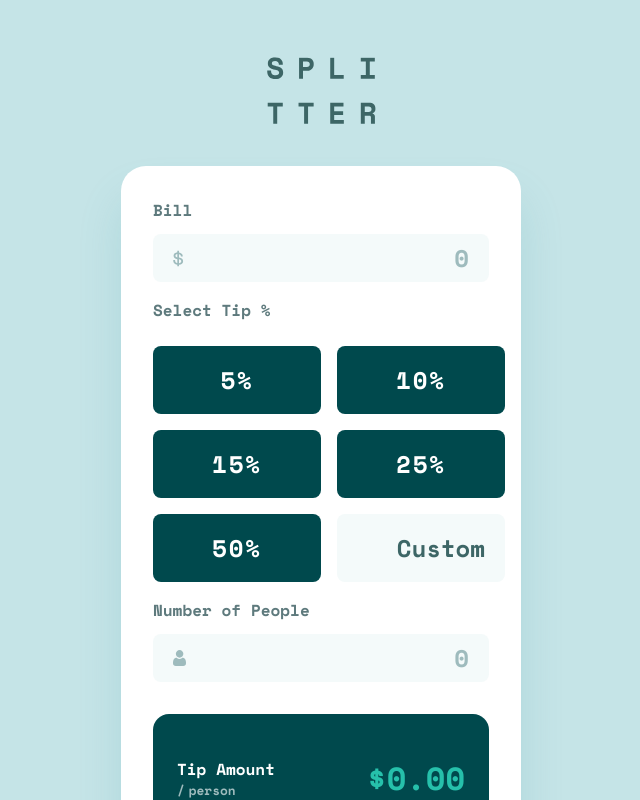
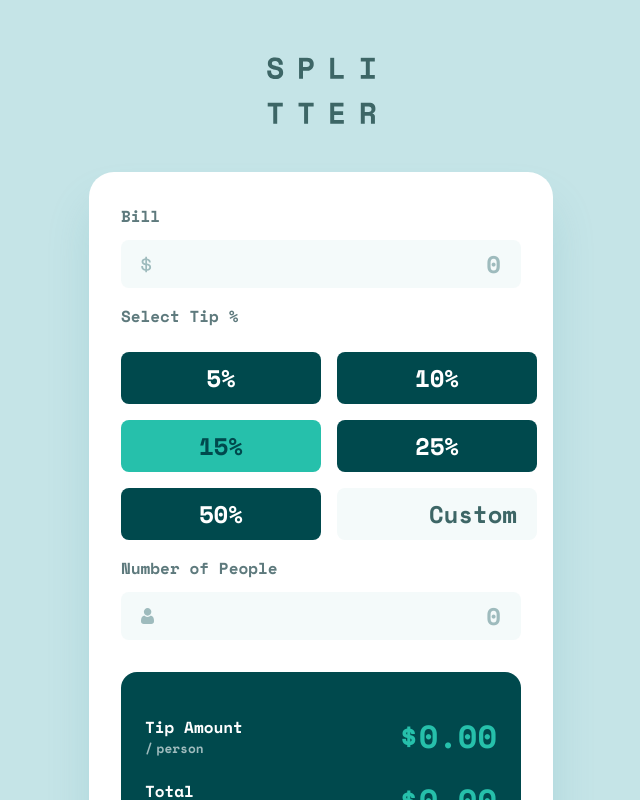
Before and after one commit to eburza/tip-calculator-app, a React (Vite) app: page / in a window 1280 px wide. Shown: the whole page, without its empty margins (319-959 px from the left). Built offline with nearby package versions, Linux system fonts and the light colour scheme.

Commit message:
Add styling to selected tip button

```diff
--- a/App.jsx
+++ b/App.jsx
@@ -8,7 +8,7 @@ export default function App() {
 
     const [ inputBill, setInputBill ] = useState('')
     const [ inputPeople, setInputPeople ] = useState('')
-    const [ percentageSelected, setPercentageSelected ] = useState('')
+    const [ percentageSelected, setPercentageSelected ] = useState(15)
     const [ percentageCustom, setPercentageCustom ] = useState('')
     const [ tipPerPerson, setTipPerPerson ] = useState(0)
     const [ totalPerPerson, setTotalPerPerson ] = useState(0)
@@ -41,11 +41,13 @@ export default function App() {
     function handleInputChangeTipSelected(percentage) {
         setPercentageSelected(percentage)
         setPercentageCustom('')
+        console.log('App: Percentage selected changed to', percentage)
     }
 
-    function handleInputChangeTipCustom(newInput) {
-        setPercentageCustom(newInput)
+    function handleInputChangeTipCustom(percentageCustom) {
+        setPercentageCustom(percentageCustom)
         setPercentageSelected('')
+        console.log('App: Percentage custom changed to', percentageCustom)
     }
 
     function handleReset() {
--- a/components/FormInputComponent.jsx
+++ b/components/FormInputComponent.jsx
@@ -16,7 +16,6 @@ export default function FormInputComponent({name, label, inputData, onInputChang
         htmlFor={name}
         className='form-label'>
             {label}
-        </label>
         <input
         id={name}
         className='form-input'
@@ -26,6 +25,7 @@ export default function FormInputComponent({name, label, inputData, onInputChang
         placeholder='0'
         onInput={handleChange}
         required/>
+        </label>
     </div>
 )
 }
--- a/components/PercentageButtons.jsx
+++ b/components/PercentageButtons.jsx
@@ -2,6 +2,12 @@ import React from 'react'
 import { percentageData } from '../data/percentageData'
 
 export default function PercentageButtons( {percentageSelected, onPercentageSelectedChange, percentageCustom, onPercentageCustomChange} ) {
+
+    function handlePercentageSelectChange (event) {
+        event.preventDefault()
+        const newData = Number(event.target.value)
+        onPercentageSelectedChange(newData)
+    }
 
     function handlePercentageCustomChange(event) {
         event.preventDefault()
@@ -11,14 +17,14 @@ export default function PercentageButtons( {percentageSelected, onPercentageSele
 
     const percentageAmount = percentageData.map(percent => (
         <li key={percent.id}>
-          <label htmlFor={percent.amount}>
+          <label htmlFor={percent.amount} className={percentageSelected === percent.amount ? "selected" : ''}>
             <input
                 type='radio'
                 id={percent.amount}
                 name='percent'
                 value={percent.amount}
                 checked={ percentageSelected === percent.amount}
-                onChange={() => onPercentageSelectedChange(percent.amount)}/>
+                onChange={handlePercentageSelectChange}/>
             {percent.name}
           </label>
         </li>
--- a/css/styles.css
+++ b/css/styles.css
@@ -5,16 +5,15 @@
 }
 
 html, body {
-  font-family: "Space Mono", monospace;
   font-weight: 700;
   background: hsl(185, 41%, 84%);
   font-size: 1rem;
   height: 100%;
   overflow-y: auto;
+  font-family: "Space Mono", monospace;
 }
 
 #page-wrapper {
-  display: flex;
   flex-direction: column;
   align-items: center;
   justify-content: center;
@@ -23,11 +22,12 @@ html, body {
   height: auto;
   min-height: 100vh;
   overflow-y: auto;
+  display: flex;
 }
 
 #logo {
+  margin-top: 4rem;
   transform: scale(1.25);
-  margin-top: 4rem;
 }
 
 #calculator-app {
@@ -82,10 +82,6 @@ input[type=number]::-webkit-inner-spin-button {
   margin: 0;
 }
 
-input[type=number] {
-  -moz-appearance: textfield;
-}
-
 .form-label,
 .form-input {
   display: block;
@@ -116,10 +112,7 @@ input[type=number] {
   padding-right: 1rem;
 }
 
-.form-input,
-#percent-custom,
-.form-input::placeholder,
-#percent-custom::placeholder {
+.form-input, #percent-custom, .form-input::placeholder, #percent-custom::placeholder {
   font-family: "Space Mono", monospace;
   font-size: 1.5rem;
   text-align: right;
@@ -150,36 +143,49 @@ input[type=number] {
 }
 
 #tip-percent li {
+  position: relative;
+}
+
+#tip-percent li input[type=radio] {
+  position: absolute;
+  opacity: 0;
+  width: 100%;
+  height: 100%;
+  margin: 0;
+  cursor: pointer;
+}
+
+#tip-percent label {
   display: flex;
-  flex-direction: initial;
   align-items: center;
   justify-content: center;
-  gap: initial;
+  width: 100%;
+  padding: 0.5rem;
   font-family: "Space Mono", monospace;
   font-size: 1.5rem;
-  letter-spacing: 0.12rem;
   color: hsl(0, 0%, 100%);
   background: hsl(183, 100%, 15%);
-  padding: 1rem;
   border-radius: 0.5rem;
+  cursor: pointer;
+  transition: all 0.3s ease;
 }
 
-#tip-percent li:hover {
+#tip-percent li:hover label,
+#tip-percent li:active label,
+#tip-percent li input[type=radio]:checked {
   color: hsl(183, 100%, 15%);
   background: hsl(173, 61%, 77%);
 }
 
-#tip-percent li:active {
+#tip-percent label.selected {
   color: hsl(183, 100%, 15%);
+  background: hsl(172, 67%, 45%);
 }
 
-#percent-custom {
-  max-width: 11rem;
-}
-
-input[type=radio] {
-  visibility: hidden;
-  width: 0;
+#tip-percent input[type=radio]:checked + label,
+#tip-percent label.selected {
+  color: hsl(183, 100%, 15%) !important;
+  background: hsl(172, 67%, 45%) !important;
 }
 
 /* output section */
@@ -231,6 +237,7 @@ input[type=radio] {
   color: hsl(183, 100%, 15%);
   border: none;
   border-radius: 0.5rem;
+  transition: all 0.3s ease;
 }
 
 #reset-button:hover {
--- a/css/styles.scss
+++ b/css/styles.scss
@@ -6,16 +6,15 @@
 }
 
 html, body {
-    font-family: "Space Mono", monospace;
   font-weight: 700;
   background: hsl(185, 41%, 84%);
   font-size: 1rem;
   height: 100%;
   overflow-y: auto;
+  font-family: "Space Mono", monospace;
 }
 
 #page-wrapper {
-    display: flex;
   flex-direction: column;
   align-items: center;
   justify-content: center;
@@ -24,11 +23,12 @@
   height: auto;
   min-height: 100vh;
   overflow-y: auto;
+  display: flex;
 }
 
 #logo {
+  margin-top: 4rem;
   transform: scale(1.25);
-    margin-top: 4rem;
 }
 
 #calculator-app {
@@ -84,9 +84,9 @@ input[type=number]::-webkit-inner-spin-button {
   margin: 0;
 }
 
-input[type=number] {
-    -moz-appearance: textfield;
-}
+// input[type=number] {
+//     -moz-appearance: textfield;
+// }
 
 .form-label,
 .form-input {
@@ -152,36 +152,43 @@ input[type=number] {
 }
 
 #tip-percent li {
+  position: relative;
+}
+
+#tip-percent li input[type=radio] {
+  position: absolute;
+  opacity: 0;
+  width: 100%;
+  height: 100%;
+  margin: 0;
+  cursor: pointer;
+}
+
+#tip-percent label {
   display: flex;
-    flex-direction: initial;
   align-items: center;
   justify-content: center;
-    gap: initial;
+  width: 100%;
+  padding: 0.5rem;
   font-family: "Space Mono", monospace;
   font-size: 1.5rem;
-    letter-spacing: 0.12rem;
   color: hsl(0, 0%, 100%);
   background: hsl(183, 100%, 15%);
-    padding: 1rem;
   border-radius: 0.5rem;
+  cursor: pointer;
+  transition: all 0.3s ease;
 }
 
-  #tip-percent li:hover {
+#tip-percent li:hover label,
+#tip-percent li:active label,
+#tip-percent li input[type=radio]:checked {
   color: hsl(183, 100%, 15%);
   background: hsl(173, 61%, 77%);
 }
 
-  #tip-percent li:active {
+#tip-percent label.selected {
   color: hsl(183, 100%, 15%);
-  }
-
-  #percent-custom {
-    max-width: 11rem;
-  }
-
-  input[type=radio] {
-    visibility: hidden;
-    width: 0;
+  background: hsl(172, 67%, 45%);
 }
 
 /* output section */
@@ -233,6 +240,7 @@ input[type=number] {
   color: hsl(183, 100%, 15%);
   border: none;
   border-radius: 0.5rem;
+  transition: all 0.3s ease;
 }
 
 #reset-button:hover {
--- a/index.html
+++ b/index.html
@@ -1,3 +1,4 @@
+<!DOCTYPE html>
 <html>
     <head>
         <meta name="viewport" content="width=device-width, initial-scale=1.0">
```
Also changed, not shown: 1 other file (tests, documents, lock files or other folders). Lines whose indentation alone changed are shown as unchanged.
